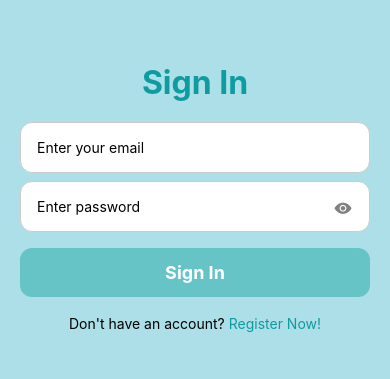
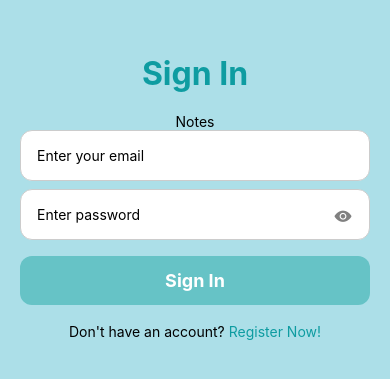
Before and after one commit to ranjushrestha/Tech-Haus, a React Native app in the folder week 4/NotesApp/: screen /Login in a window 390 px wide. Shown: the part 225-604 px from the top of the page. Built offline with nearby package versions, Linux system fonts and the light colour scheme.

Commit message:
feat: voice note

```diff
--- a/week 4/NotesApp/screens/LoginScreen.js
+++ b/week 4/NotesApp/screens/LoginScreen.js
@@ -29,6 +29,7 @@ export default function App({ navigation }) {
   return (
     <SafeAreaView style={styles.container}>
       <Text style={styles.sigInText}>Sign In</Text>
+      <Text>Notes</Text>
 
       <View style={styles.form}>
         <TextInput
```
